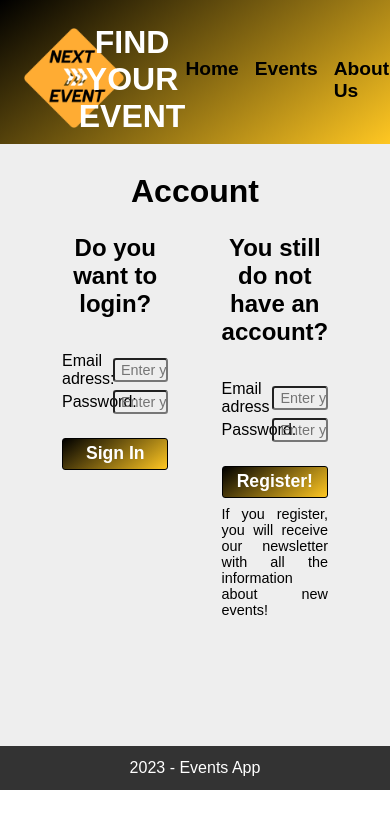
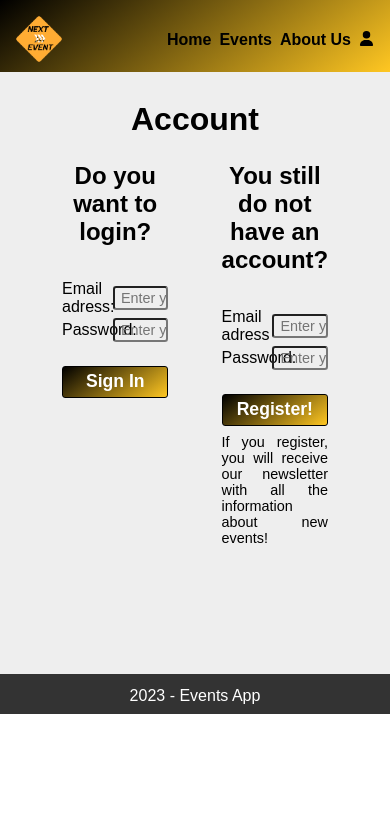
Before and after one commit to nicobonder/eventNext, a Next.js app: page /account in a window 390 px wide. Shown: the top 828 px of the page. Built offline with nearby package versions, Linux system fonts and the light colour scheme; no server answers.

Commit message:
working on responsive design

```diff
--- a/src/components/account/Account.jsx
+++ b/src/components/account/Account.jsx
@@ -22,7 +22,7 @@ export default function Account() {
     try {
       await logout();
       logoutMessage();
-      router.push("/");
+      router.push("/account");
     } catch (error) {
       console.log(error.message);
     }
@@ -33,12 +33,11 @@ export default function Account() {
       <h1>Account</h1>
       {user ? (
         <>
+
           <div className="registered_user">
             <h2>User email: {user && user.email}</h2>
-          </div>
-          <div>
-            <h2>Do you want to Signuot?</h2>
-            <button onClick={handleLogOut}>Log out</button>
+            <h3>Do you want to Signuot?</h3>
+            <button className="logout_btn" onClick={handleLogOut}>Log out</button>
           </div>
         </>
       ) : (
--- a/src/components/header/header.jsx
+++ b/src/components/header/header.jsx
@@ -29,8 +29,9 @@ export const Header = () => {
             </li>
             <li>
               <Link className="account_icon" href="/account">
-                <svg xmlns="http://www.w3.org/2000/svg" viewBox="0 0 448 512"
-                 style={{ height: 18, width: 18, color: 'black' }}>
+                <svg xmlns="http://www.w3.org/2000/svg" viewBox="0 0 448 512" preserveAspectRatio="xMidYMid meet"
+
+                 style={{ color: 'black' }}>
                   <path d="M224 256A128 128 0 1 0 224 0a128 128 0 1 0 0 256zm-45.7
                    48C79.8 304 0 383.8 0 482.3C0 498.7 13.3 512 29.7 512H418.3c16.4
                    0 29.7-13.3 29.7-29.7C448 383.8 368.2 304 269.7 304H178.3z"/>
--- a/styles/general.sass
+++ b/styles/general.sass
@@ -1,20 +1,49 @@
+$breakpoints: (sm : 540px, md: 768px, lg: 1024px)
+
+@mixin media-down($breakpoint)
+    @media screen and (max-width: map-get($breakpoints, $breakpoint))
+        @content
+
+html, body
+    height: 100%
+
 header
     height: 9rem
     padding: 1.5rem
     background: linear-gradient(144deg, #000, #FFC722)
+    @include media-down(md)
+        height: 7rem
+        padding: 1rem
+    @include media-down(sm)
+        height: 4.5rem
     .img_link
         min-width: 16%
+        height: auto
+        @include media-down(md)
+            width: 10%
+            height: auto
+        img
+            @include media-down(md)
+                width: 80%
+                height: 80%
+            @include media-down(sm)
+                width: 80%
+                height: 80%
     .topNav
         font-family: 'Nunito', sans-serif
         display: flex
         justify-content: space-between
         align-items: center
+        @include media-down(sm)
+            justify-content: space-between
         ul
             display: flex
             text-decoration: none
             justify-content: space-around
             list-style: none
             gap: 1rem
+            @include media-down(md)
+                gap: 0.5rem
             li
                 font-weight: 600
                 font-size: 1.2rem
@@ -24,18 +53,35 @@ header
                     color: white
                     cursor: pointer
                     font-size: 1.3rem
+                @include media-down(md)
+                    font-size: 1rem
                 .account_icon
+                    svg
+                        width: 18px
+                        height: 18px
                     &:hover
                         fill: white
                         cursor: pointer
                         width: 19
                         height: 19
+                    svg
+                        @include media-down(md)
+                            width: 15px
+                            height: 15px
     .page_title
         text-align: center
         text-transform: uppercase
         font-size: 2rem
         color: #fff
+        @include media-down(md)
+            display: flex
+            font-size: 1.2rem
+        @include media-down(sm)
+            display: none
+
 footer
+    width: 100%
+    height: 2.5rem
     background-color: #333
     color: #fff
     padding: 0.8rem
@@ -51,8 +97,16 @@ main
     flex-direction: column
     gap: 3rem
     font-family: 'Nunito', sans-serif
+    @include media-down(md)
+        gap: 2rem
     .home_img
-        width: 50%
+        width: 45%
+        @include media-down(sm)
+            width: 90%
+        img
+            width: 100%
+            height: auto
+
     .home_card
         display: flex
         flex-direction: row
@@ -61,27 +115,44 @@ main
         align-items: center
         &:nth-child(even)
             direction: rtl
+        @include media-down(sm)
+            flex-direction: column
+            gap: 0.8rem
         .home_content
             width: 50%
+            @include media-down(sm)
+            width: 90%
         .home_subtitle
             font-size: 2rem
             margin-bottom: 0.6rem
+            @include media-down(sm)
+                font-size: 1.2rem
+                margin-bottom: 0.4rem
+                text-align: left
         .home_text
             font-size: 1.1rem
+            @include media-down(sm)
+                font-size: 0.8rem
+                text-align: left
 .about_us_page
     font-family: 'Nunito', sans-serif
     min-height: 64.5vh
     flex-grow: 1
+    p
+        text-align: justify
     h1
-        margin-bottom:1.5rem
-        font-size: 2rem
+        margin-bottom: 1.5rem
+        font-size: 2.2rem
         font-weight: 600
         text-align: center
     .about_first_text
         margin-bottom: 1rem
     h2
-        font-size: 1.5rem
-        margin-bottom: 0.5rem
+        font-size: 1.8rem
+        margin: 1.5rem 0 0.5rem 0
+        text-align: center
+        @include media-down(md)
+        margin: 1rem 0 0 0
 
     .about_us_list
         display: flex
@@ -89,13 +160,21 @@ main
         margin-top: 1.8rem
         list-style: none
         justify-content: space-between
+        @include media-down(md)
+            flex-direction: column
+            margin-top: 0
         h3
             text-align: center
             font-size: 1.4rem
             margin-bottom: 0.6rem
+            @include media-down(md)
+                text-align: left
+                margin-top: 1.5rem
         li
             padding-right: 0.2rem
             width: 30%
+            @include media-down(md)
+                width: 90%
             .about_text
                 text-align: justify
                 font-size: 1.1rem
@@ -108,11 +187,27 @@ main
     .events_page_div
         display: grid
         grid-template-columns: repeat(3, 1fr)
-        grid-column-gap: 40px
-        grid-row-gap: 20px
-        margin-top: 1rem
+        gap: 1rem
+        grid-auto-rows: minmax(380px, auto)
+        margin: 2rem 0
+        @include media-down(md)
+            display: flex
+            flex-direction: column
+
         .event_card
             position: relative
+            height: 60vh
+            @include media-down(md)
+                margin-bottom: 2rem
+            @include media-down(sm)
+                height: 35vh
+                margin-bottom: 0.5rem
+
+            .events_img
+                max-width: 100%
+                    height: 60vh
+                @include media-down(sm)
+                    height: 35vh
             h2
                 position: absolute
                 width: 100%
@@ -121,6 +216,11 @@ main
                 font-size: 2.5rem
                 color: white
                 text-shadow: 2px 2px 2px black
+                @include media-down(md)
+                    font-size: 2rem
+                @include media-down(sm)
+                    font-size: 1.8rem
+                    top: 45%
 .cat_events_page
     width: 100%
     display: flex
@@ -240,6 +340,26 @@ main
         text-align: center
     .registered_user
         display: flex
+        flex-direction: column
+        h3
+            font-size: 1.2rem
+            text-align: center
+        .logout_btn
+            width: 100%
+            height: 2rem
+            margin-top: 1rem
+            background: linear-gradient(144deg, #000, #FFC722)
+            border: 1px solid black
+            font-weight: 600
+            font-size: 1.1rem
+            border-radius: 3px
+            transition: 0.6s all
+            color: white
+            &:hover
+                color: white
+                background: black
+                cursor: pointer
+
     .not_registered_user
         display: flex
         width: 80%
@@ -279,7 +399,7 @@ main
             font-weight: 600
             font-size: 1.1rem
             border-radius: 3px
-            transition: 0.3s all
+            transition: 0.6s all
             color: white
             &:hover
                 color: white
```
Also changed, not shown: pages/about-us.js (+18 -7 lines), pages/signin.js (deleted, +0 -9 lines), pages/signup.js (deleted, +0 -9 lines), src/components/events/events-page.jsx (+5 -5 lines), src/components/events/single-Event.jsx (+30 -30 lines).
